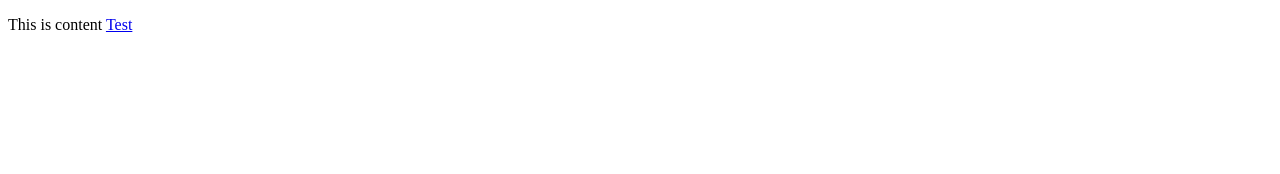
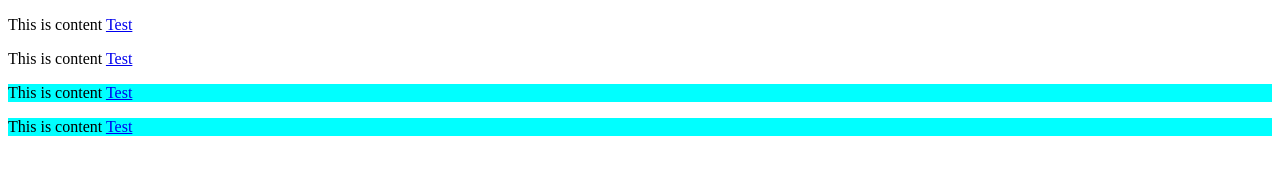
Before and after one commit to tdresser/linkification_tests, a website built with Vite: page unsupported_tag.html in a window 1280 px wide. Built offline with nearby package versions, Linux system fonts and the light colour scheme.

Commit message:
Playing with unsupported tags

```diff
--- a/unsupported_tag.html
+++ b/unsupported_tag.html
@@ -3,11 +3,28 @@
   <head>
     <meta charset="UTF-8" />
     <meta name="viewport" content="width=device-width, initial-scale=1.0" />
-    <title>Vite + TS</title>
+    <title>Unsupported tag test.</title>
   </head>
+  <style>
+    adiv, aspan, div, span {
+      background-color: aqua;
+    }
+    adiv {
+      display:block;
+    }
+  </style>
   <body>
+    <span>
+      <p>This is content <a href="http://www.google.com">Test</a></p>
+    </span>
     <aspan>
         <p>This is content <a href="http://www.google.com">Test</a></p>
     </aspan>
+    <div>
+      <p>This is content <a href="http://www.google.com">Test</a></p>
+    </div>
+    <adiv>
+        <p>This is content <a href="http://www.google.com">Test</a></p>
+    </adiv>
   </body>
 </html>
```
